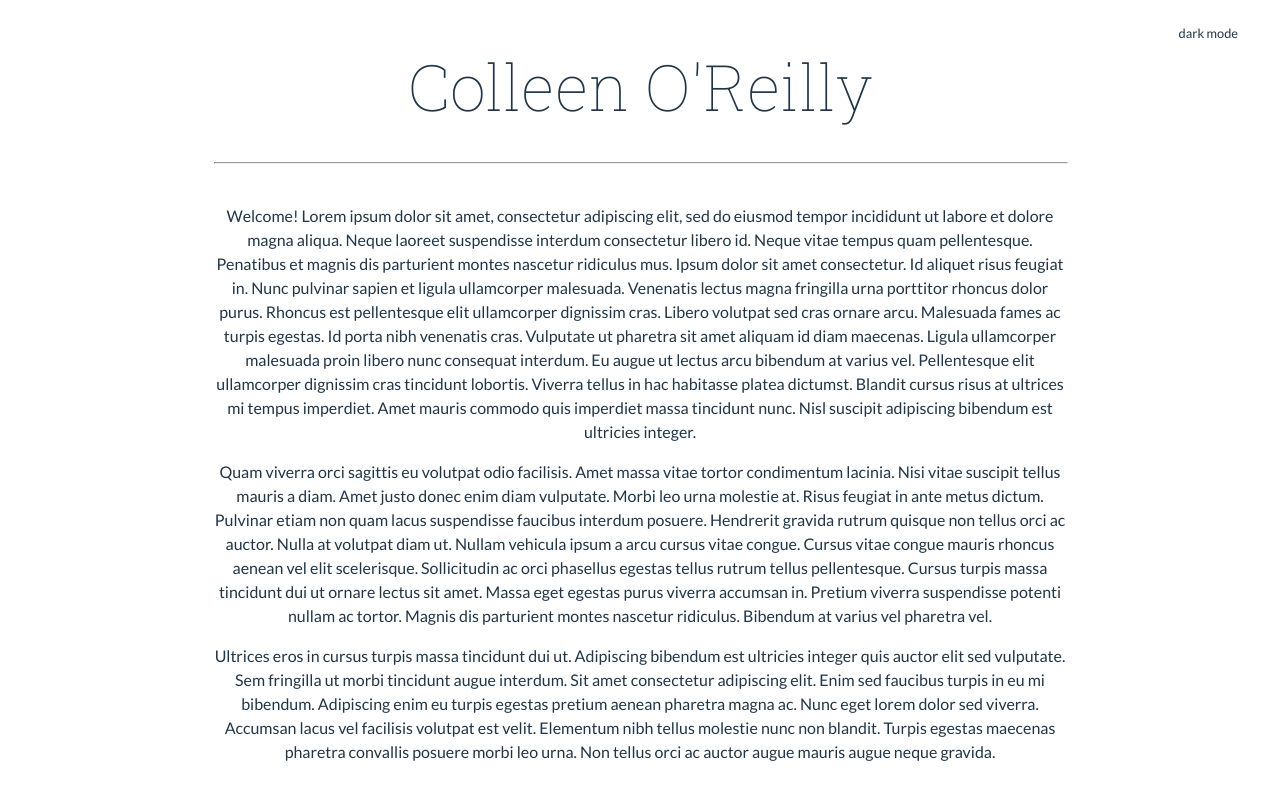
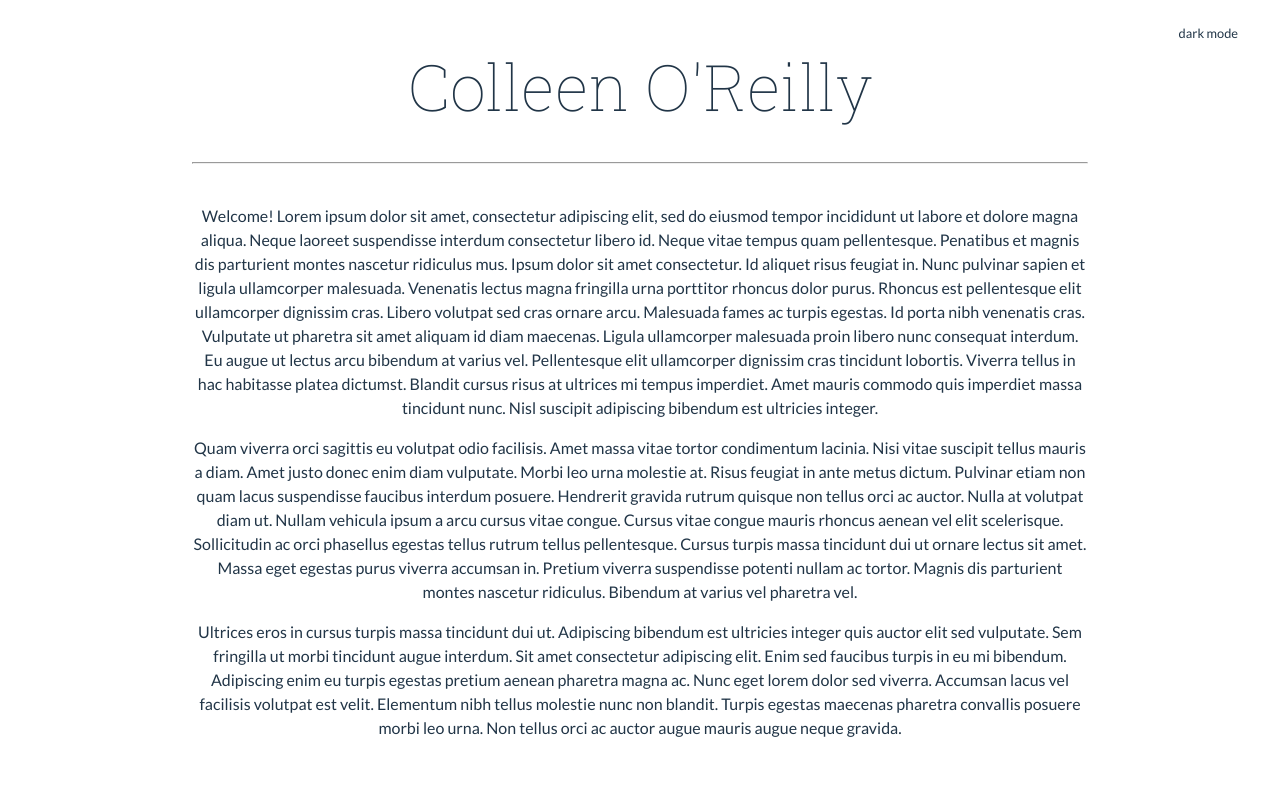
Before and after one commit to colleeno/colleeno.github.io, a Vue app: page / in a window 1280 px wide. Shown: the top 800 px of the page. Built offline with nearby package versions, Linux system fonts and the light colour scheme.

Commit message:
Starts to add a dark mode animation

```diff
--- a/src/App.vue
+++ b/src/App.vue
@@ -1,11 +1,14 @@
 <template>
+  <Stars />
   <Welcome />
 </template>
 
 <script>
+import Stars from './components/Stars.vue'
 import Welcome from './components/Welcome.vue'
 export default {
   components: {
+    Stars,
     Welcome
   }
 }
--- /dev/null
+++ b/src/components/Stars.vue
@@ -0,0 +1,66 @@
+<template>
+	<div id="stars">
+		<div v-for="i in 150" :key="i" class="star"></div>
+	</div>
+</template>
+<script>
+
+export default {
+	mounted () {
+		this.animateStars();
+	},
+	methods: {
+		animateStars () {
+			const stars = this.$el.querySelectorAll('.star');
+    	stars.forEach(star => {
+				const duration = Math.random() * 10 + 10;
+				star.style.animationDelay = `${Math.random() * duration}s`;
+				star.style.animationDuration = `${duration}s`;
+				star.style.top = `${Math.random() * 100}vh`;
+				star.style.left = `${Math.random() * 100}vw`;
+				const size = Math.floor(Math.random() * 3) + 1;
+				star.style.width = size;
+				star.style.height = size;
+		});
+		}
+	},
+}
+</script>
+
+<style lang="scss">
+	#stars {
+		position: fixed;
+		width: 100%;
+		height: 100vh;
+		overflow: hidden;
+
+		.star {
+			position: absolute;
+			width: 2px;
+			height: 2px;
+			background: white;
+			opacity: 0;
+			animation: moveStar linear infinite;
+		}
+	}
+
+
+	@keyframes moveStar {
+		0% {
+			transform: translateY(0);
+			opacity: 1;
+		}
+		50% {
+			transform: translateY(-50vh);
+			opacity: 0;
+		}
+		51% {
+			transform: translateY(-100vh);
+			opacity: 0;
+		}
+		80%, 100% {
+			transform: translateY(0);
+			opacity: 0;
+		}
+	}
+</style>
--- a/src/components/Welcome.vue
+++ b/src/components/Welcome.vue
@@ -1,4 +1,8 @@
 <template>
+	<div class="content-wrapper">
+		<Stars
+			v-if="darkMode"
+		/>
 		<div class="text-content">
 			<header>
 				<h1 class="headline">Colleen O'Reilly</h1>
@@ -54,11 +58,16 @@
 				</button>
 			</div>
 		</div>
+	</div>
 </template>
 <script>
+import Stars from './Stars.vue'
 import { animate } from '../assets/animations.js'
 
 export default {
+	components: {
+		Stars
+	},
 	data () {
 		return {
 			mode: 'light'
@@ -75,6 +84,9 @@ export default {
 			} else {
 				this.mode = 'light';
 			}
+		},
+		darkMode () {
+			return Boolean(this.mode === 'dark');
 		},
 		oppositeMode () {
 			if (this.mode === 'light') {
@@ -111,15 +123,29 @@ export default {
 </script>
 
 <style lang="scss">
+	.content-wrapper {
+		position: relative;
+	}
+
 	.border {
 		margin: 40px 0;
 	}
 	.text-content {
 		max-width: 80%;
+		position: relative;
+		height: 100%;
 		margin: 0 auto;
+		padding: 2em 0;
+		z-index: 2;
 
 		@media screen and (min-width: $lg) {
 			max-width: 70%;
+		}
+	}
+
+	.dark {
+		.text-content {
+			background: radial-gradient(circle at bottom, #1B2735 0%, #090A0F 100%);
 		}
 	}
 
@@ -127,5 +153,6 @@ export default {
 		position: fixed;
 		top: 2%;
 		right: 2%;
+		z-index: 2;
 	}
 </style>
--- a/src/style.scss
+++ b/src/style.scss
@@ -1,3 +1,9 @@
+* {
+  -moz-box-sizing: border-box; /* Firexfox */
+  -webkit-box-sizing: border-box; /* Safari/Chrome/iOS/Android */
+  box-sizing: border-box; /* IE */
+}
+
 /* Media Queries */
 $xs: 27em; // 432px @ base 16px
 $sm: 40em; // 640px @ base 16px
@@ -69,10 +75,8 @@ button:focus-visible {
 }
 
 #app {
-  max-width: 1280px;
   margin: 0 auto;
   min-height: 100vh;
-  padding: 2rem;
   text-align: center;
 }
 
@@ -94,6 +98,7 @@ button:focus-visible {
 @mixin dark-theme {
   color: rgba(255, 255, 255, 0.87);
   background-color: #242424;
+  background: radial-gradient(circle at bottom, #1B2735 0%, #090A0F 100%);
 
   a:hover {
     color: #535bf2;
```
Lines whose indentation alone changed are shown as unchanged.
